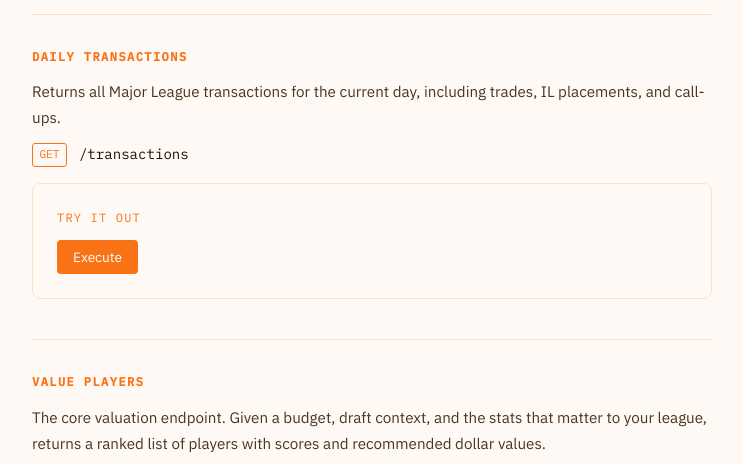
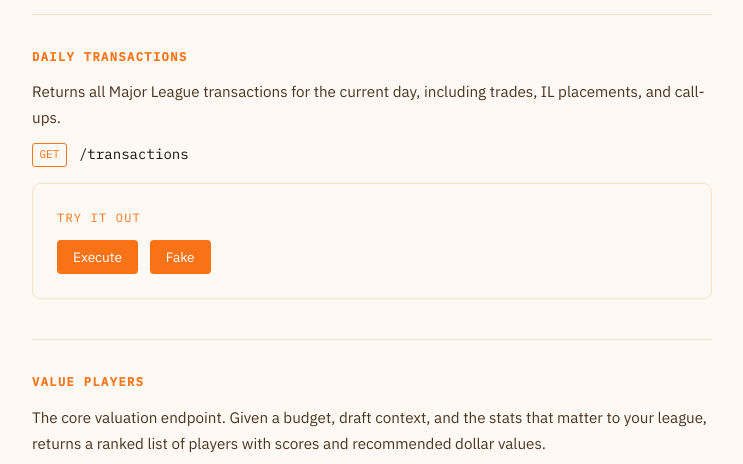
Before and after one commit to RyanW848/Do_You_Know_Ball_API, a Flask app: page / in a window 1280 px wide. Shown: the part 2533-2997 px from the top of the page, without its empty margins (268-1011 px from the left). Run offline with Flask 3, Linux system fonts and the light colour scheme.

Commit message:
fake notif button

```diff
--- a/app.py
+++ b/app.py
@@ -1,5 +1,6 @@
 import os
 import json
+import random
 from flask import Flask, jsonify, request, render_template, g
 from flask_cors import CORS
 from datetime import datetime
@@ -276,9 +277,13 @@ def get_depth_chart():
         "positions": organized_depth_chart
     })
 
+FAKE_TX_STATE = {
+    "is_primed": False
+}
 
 @app.route("/transactions")
 def get_daily_transactions():
+    global FAKE_TX_STATE
     today_iso = datetime.now().strftime("%Y-%m-%d")
 
     data = get_transactions(today_iso)
@@ -300,6 +305,31 @@ def get_daily_transactions():
             "description": tx.get("description")
         })
 
+    # --- DYNAMIC STATE-BASED NOTIFICATION INJECTION ---
+    fake_param = request.args.get("fake")
+
+    if fake_param == "true":
+        FAKE_TX_STATE["is_primed"] = True
+        return jsonify({
+            "status": "Success",
+            "message": "Fake transaction primed. The next request will receive the notification payload."
+        }), 200
+
+    if FAKE_TX_STATE["is_primed"]:
+        fake_tx = {
+            "playerId": 660271,  # Shohei Ohtani
+            "playerName": "Shohei Ohtani",
+            "fromTeam": "Los Angeles Dodgers",
+            "fromTeamId": 119,
+            "toTeam": "New York Yankees",
+            "toTeamId": 147,
+            "description": f"Fake Notification {random.randint(1, 1000)}: New York Yankees traded cash considerations to Los Angeles Dodgers for Shohei Ohtani."
+        }
+        results.append(fake_tx)
+
+        FAKE_TX_STATE["is_primed"] = False
+    # -------------------------------------------------
+
     return jsonify({
         "date": today_iso,
         "count": len(results),
--- a/static/js/api-tester.js
+++ b/static/js/api-tester.js
@@ -19,6 +19,9 @@ async function callEndpoint(endpoint) {
       responseId = "depthchartResponse";
       break;
     case "transactions":
+      responseId = "transactionsResponse";
+      break;
+    case "fakeTransactions":
       responseId = "transactionsResponse";
       break;
     case "value":
@@ -103,7 +106,10 @@ async function callEndpoint(endpoint) {
       url = "/transactions";
       method = "GET";
       break;
-
+    case "fakeTransactions":
+      url = "/transactions?fake=true";
+      method = "GET";
+      break;
     case "value":
       const stats = document.getElementById("valueStats").value;
       const budget = document.getElementById("valueBudget").value;
--- a/templates/index.html
+++ b/templates/index.html
@@ -197,6 +197,7 @@
       <label class="api-tester-label">Try it out</label>
       <div class="api-btn-group">
         <button class="api-btn" onclick="callEndpoint('transactions')">Execute</button>
+        <button class="api-btn" onclick="callEndpoint('fakeTransactions')">Fake</button>
       </div>
       <div class="api-response" id="transactionsResponse" style="display:none;">
         <div class="api-response-label">Response</div>
```
